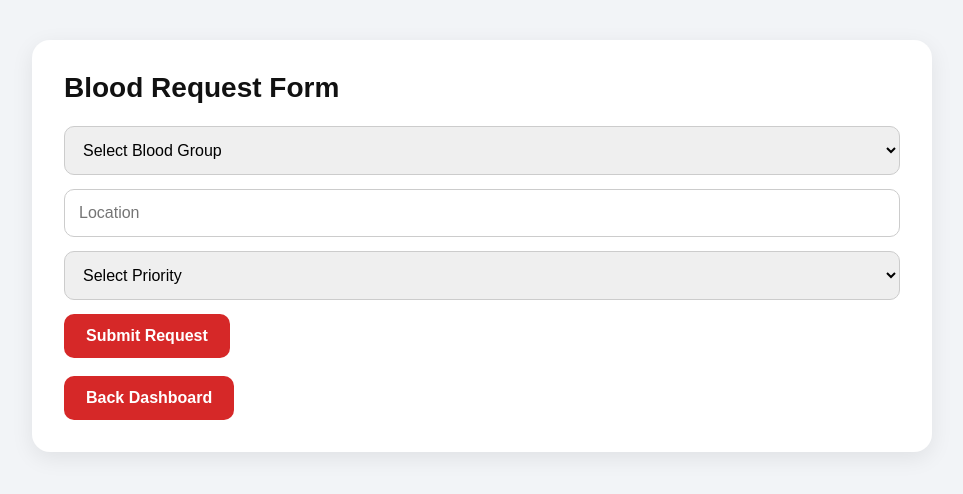
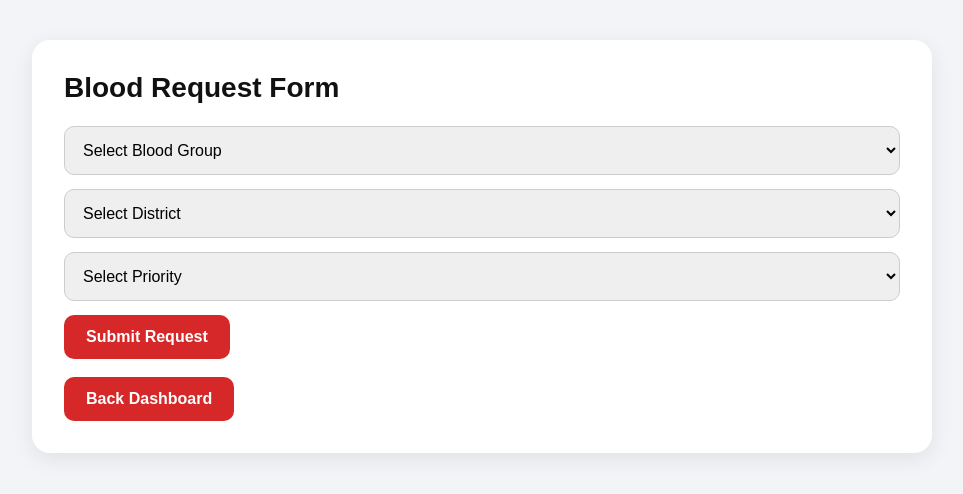
Before and after one commit to mihir1428/Blood-Donor-System, a plain HTML site: page Frontend/request-blood.html in a window 1280 px wide. Shown: the whole page, without its empty margins (158-1121 px from the left). Drawn offline with Linux system fonts and the light colour scheme.

Commit message:
Update request-blood.html

```diff
--- a/Frontend/request-blood.html
+++ b/Frontend/request-blood.html
@@ -22,7 +22,72 @@
           <option value="AB-">AB-</option>
         </select>
 
-        <input type="text" id="requestLocation" placeholder="Location" required>
+       <select id="requestLocation">
+  <option value="">Select District</option>
+  <option value="Bagerhat">Bagerhat</option>
+  <option value="Bandarban">Bandarban</option>
+  <option value="Barguna">Barguna</option>
+  <option value="Barishal">Barishal</option>
+  <option value="Bhola">Bhola</option>
+  <option value="Bogura">Bogura</option>
+  <option value="Brahmanbaria">Brahmanbaria</option>
+  <option value="Chandpur">Chandpur</option>
+  <option value="Chattogram">Chattogram</option>
+  <option value="Chuadanga">Chuadanga</option>
+  <option value="Cox's Bazar">Cox's Bazar</option>
+  <option value="Cumilla">Cumilla</option>
+  <option value="Dhaka">Dhaka</option>
+  <option value="Dinajpur">Dinajpur</option>
+  <option value="Faridpur">Faridpur</option>
+  <option value="Feni">Feni</option>
+  <option value="Gaibandha">Gaibandha</option>
+  <option value="Gazipur">Gazipur</option>
+  <option value="Gopalganj">Gopalganj</option>
+  <option value="Habiganj">Habiganj</option>
+  <option value="Jamalpur">Jamalpur</option>
+  <option value="Jashore">Jashore</option>
+  <option value="Jhalokathi">Jhalokathi</option>
+  <option value="Jhenaidah">Jhenaidah</option>
+  <option value="Joypurhat">Joypurhat</option>
+  <option value="Khagrachari">Khagrachari</option>
+  <option value="Khulna">Khulna</option>
+  <option value="Kishoreganj">Kishoreganj</option>
+  <option value="Kurigram">Kurigram</option>
+  <option value="Kushtia">Kushtia</option>
+  <option value="Lakshmipur">Lakshmipur</option>
+  <option value="Lalmonirhat">Lalmonirhat</option>
+  <option value="Madaripur">Madaripur</option>
+  <option value="Magura">Magura</option>
+  <option value="Manikganj">Manikganj</option>
+  <option value="Meherpur">Meherpur</option>
+  <option value="Moulvibazar">Moulvibazar</option>
+  <option value="Munshiganj">Munshiganj</option>
+  <option value="Mymensingh">Mymensingh</option>
+  <option value="Naogaon">Naogaon</option>
+  <option value="Narail">Narail</option>
+  <option value="Narayanganj">Narayanganj</option>
+  <option value="Narsingdi">Narsingdi</option>
+  <option value="Natore">Natore</option>
+  <option value="Netrokona">Netrokona</option>
+  <option value="Nilphamari">Nilphamari</option>
+  <option value="Noakhali">Noakhali</option>
+  <option value="Pabna">Pabna</option>
+  <option value="Panchagarh">Panchagarh</option>
+  <option value="Patuakhali">Patuakhali</option>
+  <option value="Pirojpur">Pirojpur</option>
+  <option value="Rajbari">Rajbari</option>
+  <option value="Rajshahi">Rajshahi</option>
+  <option value="Rangamati">Rangamati</option>
+  <option value="Rangpur">Rangpur</option>
+  <option value="Satkhira">Satkhira</option>
+  <option value="Shariatpur">Shariatpur</option>
+  <option value="Sherpur">Sherpur</option>
+  <option value="Sirajganj">Sirajganj</option>
+  <option value="Sunamganj">Sunamganj</option>
+  <option value="Sylhet">Sylhet</option>
+  <option value="Tangail">Tangail</option>
+  <option value="Thakurgaon">Thakurgaon</option>
+</select>
 
         <select id="requestPriority" required>
           <option value="">Select Priority</option>
```
